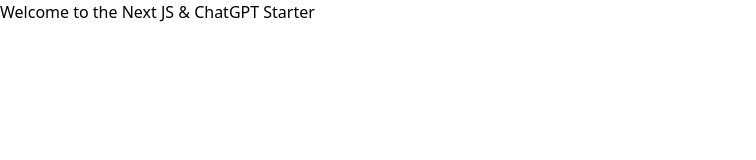
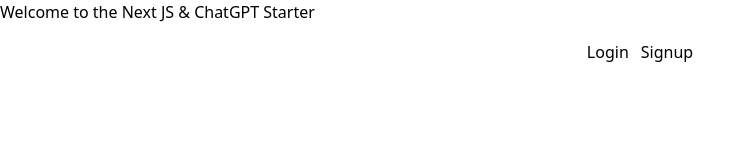
Before and after one commit to tonglongdev/chatgpt-clone, a Next.js app: page / in a window 1280 px wide. Shown: the top 160 px of the page, without its empty margins (0-756 px from the left). Built offline with nearby package versions, Linux system fonts and the light colour scheme; no server answers.

Commit message:
auth0 login signup

```diff
--- a/package.json
+++ b/package.json
@@ -26,7 +26,6 @@
     "@tailwindcss/typography": "^0.5.9",
     "autoprefixer": "^10.4.14",
     "eslint": "8.38.0",
-    "eslint-config-next": "^13.5.6",
     "postcss": "^8.4.21",
     "prettier": "^2.8.7",
     "prettier-plugin-tailwindcss": "^0.2.7",
--- a/pages/_app.js
+++ b/pages/_app.js
@@ -1,13 +1,16 @@
+import { UserProvider } from "@auth0/nextjs-auth0/client";
 import Head from "next/head";
 import "../styles/globals.css";
 
 function App({ Component, pageProps }) {
   return (
     <>
-      <Head>
-        <link rel="icon" href="/favicon.png" />
-      </Head>
-      <Component {...pageProps} />
+      <UserProvider>
+        <Head>
+          <link rel="icon" href="/favicon.png" />
+        </Head>
+        <Component {...pageProps} />
+      </UserProvider>
     </>
   );
 }
--- /dev/null
+++ b/pages/api/auth/[...auth0].js
@@ -0,0 +1,5 @@
+import { handleAuth, handleLogin } from "@auth0/nextjs-auth0";
+
+export default handleAuth({
+  signup: handleLogin({ authorizationParams: { screen_hint: "signup" } }),
+});
--- a/pages/index.js
+++ b/pages/index.js
@@ -1,12 +1,31 @@
+import { useUser } from "@auth0/nextjs-auth0/client";
 import Head from "next/head";
+import Link from "next/link";
 
 export default function Home() {
+  const { isLoading, error, user } = useUser();
+
+  if (isLoading) return <div>Loading...</div>;
+  if (error) return <div>{error.message}</div>;
+
   return (
     <div>
       <Head>
         <title>Next JS ChatGPT Starter</title>
       </Head>
       <h1>Welcome to the Next JS &amp; ChatGPT Starter</h1>
+      <div className="mt-4 flex justify-center gap-3">
+        {!user && (
+          <>
+            <Link href="/api/auth/login" className="btn">
+              Login
+            </Link>
+            <Link href="/api/auth/signup" className="btn">
+              Signup
+            </Link>
+          </>
+        )}
+      </div>
     </div>
   );
 }
```
Also changed, not shown: 2 other files (tests, documents, lock files or other folders).
